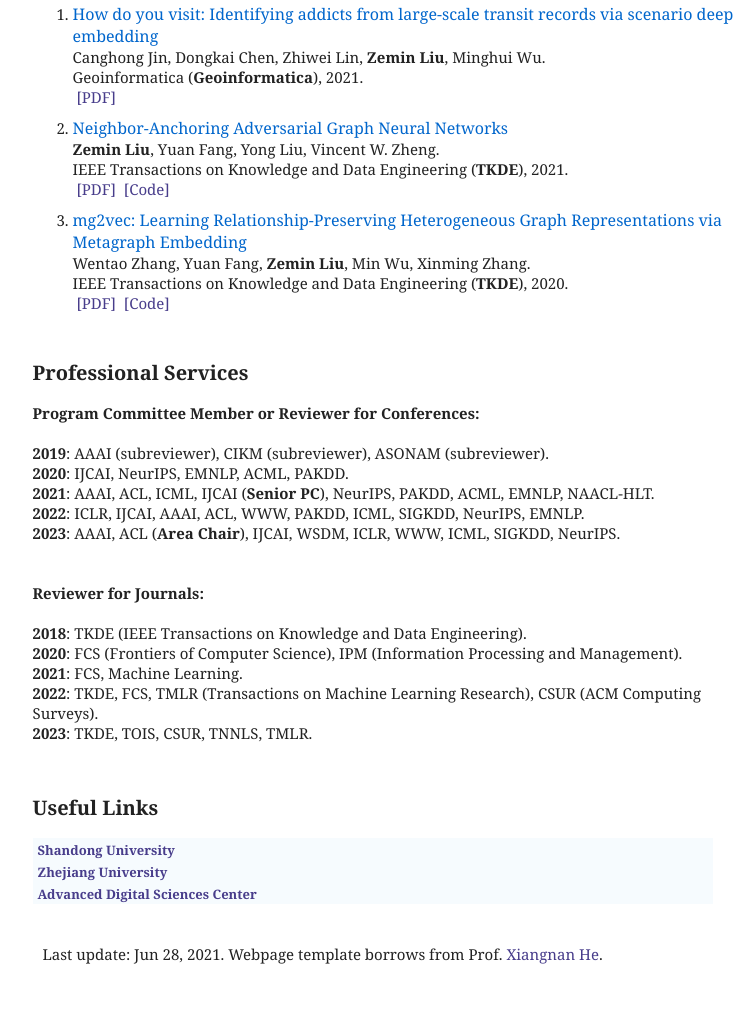
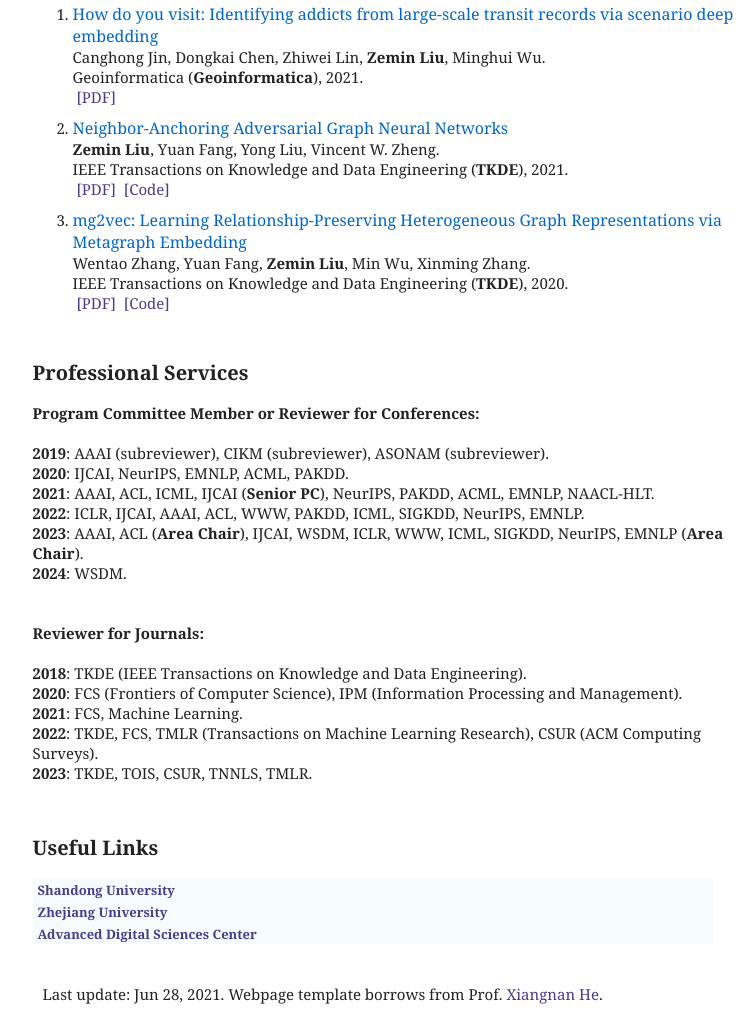
Before and after one commit to Zemin-Liu/Zemin-Liu.github.io, a plain HTML site: page index.html in a window 1280 px wide. Shown: the part 3457-4471 px from the top of the page, without its empty margins (144-898 px from the left). Before the commit the page ends 4431 px from the top, so only its background shows below. Drawn offline with Linux system fonts and the light colour scheme.

Commit message:
Update index.html

```diff
--- a/index.html
+++ b/index.html
@@ -343,7 +343,8 @@ IEEE Transactions on Knowledge and Data Engineering (<b>TKDE</b>), 2020.<br />
   <b>2020</b>: IJCAI, NeurIPS, EMNLP, ACML, PAKDD. <br />
   <b>2021</b>: AAAI, ACL, ICML, IJCAI (<b>Senior PC</b>), NeurIPS, PAKDD, ACML, EMNLP, NAACL-HLT. <br />
   <b>2022</b>: ICLR, IJCAI, AAAI, ACL, WWW, PAKDD, ICML, SIGKDD, NeurIPS, EMNLP. <br />
-  <b>2023</b>: AAAI, ACL (<b>Area Chair</b>), IJCAI, WSDM, ICLR, WWW, ICML, SIGKDD, NeurIPS. <br />
+  <b>2023</b>: AAAI, ACL (<b>Area Chair</b>), IJCAI, WSDM, ICLR, WWW, ICML, SIGKDD, NeurIPS, EMNLP (<b>Area Chair</b>). <br />
+  <b>2024</b>: WSDM. <br />
   <br /><br />
 
 
```
